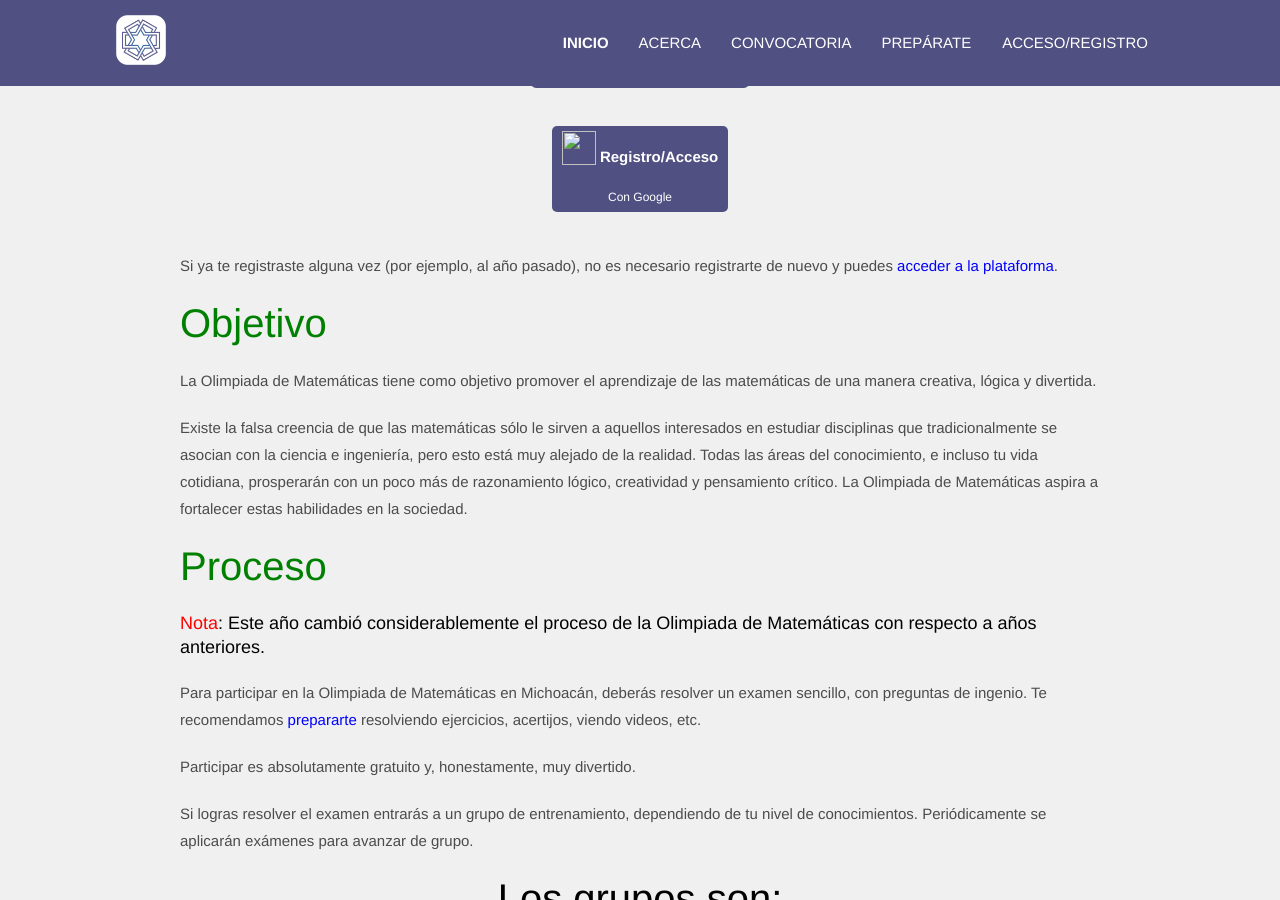
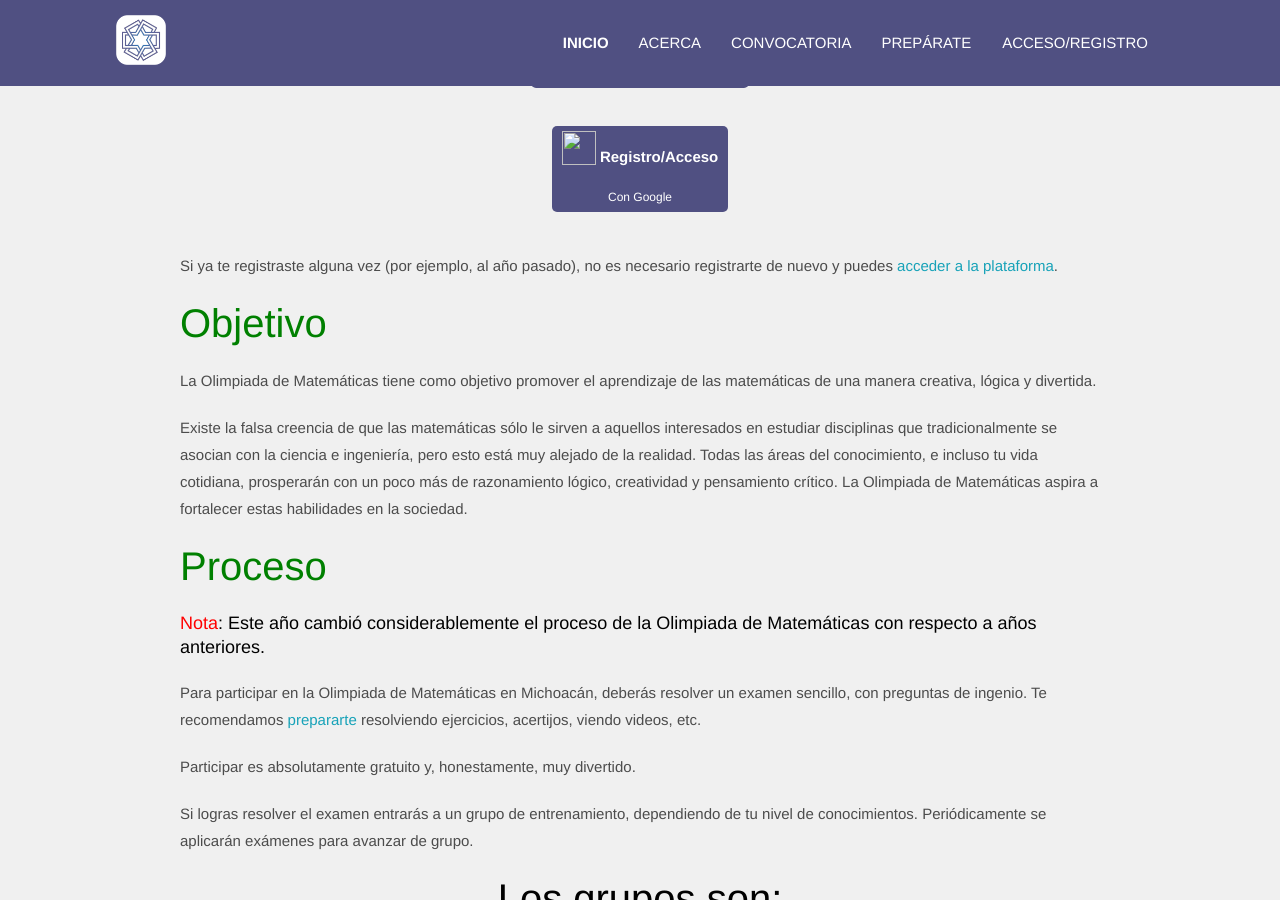
Before and after one commit to OlimpiadaMatematicasMichoacan/WOMM, a Jekyll site: the page built from _pages/convocatoria.md, in a window 1280 px wide and 900 px high, scrolled down 1251 px. Built offline with Jekyll 4.4.1, drawn with Linux system fonts in a browser that asks for light colours.

Commit message:
Update convocatoria.md

```diff
--- a/_pages/convocatoria.md
+++ b/_pages/convocatoria.md
@@ -46,7 +46,7 @@ En ambas fechas puedes escoger qué día haces el examen, y una vez que avanzas
 
 </center>
 
-Si ya te registraste alguna vez (por ejemplo, al año pasado), no es necesario registrarte de nuevo y puedes <a href="https://registro.olimpiadamatematicasmichoacan.org:8443/login/index.php">acceder a la plataforma</a>.
+Si ya te registraste alguna vez (por ejemplo, al año pasado), no es necesario registrarte de nuevo y puedes <a class="text-info" href="https://registro.olimpiadamatematicasmichoacan.org:8443/login/index.php">acceder a la plataforma</a>.
 
 
 ### <span style="color:green"> Objetivo</span>
@@ -59,7 +59,7 @@ Existe la falsa creencia de que las matemáticas sólo le sirven a aquellos inte
 
 ##### <strong><span style="color:red">Nota</span></strong>: Este año cambió considerablemente el proceso de la Olimpiada de Matemáticas con respecto a años anteriores.
 
-Para participar en la Olimpiada de Matemáticas en Michoacán, deberás resolver un examen sencillo, con preguntas de ingenio. Te recomendamos [prepararte](/preparate) resolviendo ejercicios, acertijos, viendo videos, etc.
+Para participar en la Olimpiada de Matemáticas en Michoacán, deberás resolver un examen sencillo, con preguntas de ingenio. Te recomendamos <a class="text-info" href="/preparate">prepararte</a> resolviendo ejercicios, acertijos, viendo videos, etc.
 
 Participar es absolutamente gratuito y, honestamente, muy divertido.
 
@@ -155,7 +155,7 @@ Cuando Michoacán participe en algún concurso (nacional, regional, nacional OMM
 <details>
 <summary>¿Es gratis participar?</summary>
 <p>
-   ¡Totalmente gratis! Tanto <a href=''>presentar el examen</a> como el <a href='https://registro.olimpiadamatematicasmichoacan.org:8443/course/view.php?id=8'>curso en línea de entrenamiento</a>
+   ¡Totalmente gratis! Tanto <a href=''>presentar el examen</a> como el <a class="text-info" href='https://registro.olimpiadamatematicasmichoacan.org:8443/course/view.php?id=8'>curso en línea de entrenamiento</a>
 </p>
 </details>
 
@@ -163,7 +163,7 @@ Cuando Michoacán participe en algún concurso (nacional, regional, nacional OMM
 <details>
 <summary>Muy bien, me convencieron. ¿Cómo me preparo para el examen inicial?</summary>
 <p>
-¡Muy buena actitud! La recomendación es practicar resolviendo ejercicios. Al <a href="/registro">registrarte</a>, puedes hacer un exámenes de práctica (¡incluyen soluciones!) y un entrenamiento en video (con ejercicios) de algunos conceptos básicos. Aquí hay algunos <a href="/preparate">recursos para prepararte</a>
+¡Muy buena actitud! La recomendación es practicar resolviendo ejercicios. Al <a class="text-info" href="/registro">registrarte</a>, puedes hacer un exámenes de práctica (¡incluyen soluciones!) y un entrenamiento en video (con ejercicios) de algunos conceptos básicos. Aquí hay algunos <a class="text-info" href="/preparate">recursos para prepararte</a>
 </p>
 </details>
 
@@ -242,7 +242,7 @@ Quiero ayudarles a hacerle difusión al evento. ¿Cómo?
 Soy profe de matemáticas. ¿Cómo puedo entrenar a mis estudiantes?
 </summary>
 <p>
-Primero que nada, ¡muchísimas gracias por el interés en la Olimpiada! En la Olimpiada agradecemos mucho la labor de quienes enseñan matemáticas. Te recomendamos <a class="text-info" data-toggle="modal" data-target="#loginModal">registrarte</a> en la plataforma, pues hay opción de registro para profes también. Podrías, por ejemplo, ayudar a estudiantes a avanzar en el curso de entrenamiento, aplicar los exámenes ahí descritos y ayudarles a comprender la solución, etcétera. En la sección de <a href="/preparate">prepárate</a> también hay material.
+Primero que nada, ¡muchísimas gracias por el interés en la Olimpiada! En la Olimpiada agradecemos mucho la labor de quienes enseñan matemáticas. Te recomendamos <a class="text-info" data-toggle="modal" data-target="#loginModal">registrarte</a> en la plataforma, pues hay opción de registro para profes también. Podrías, por ejemplo, ayudar a estudiantes a avanzar en el curso de entrenamiento, aplicar los exámenes ahí descritos y ayudarles a comprender la solución, etcétera. En la sección de <a class="text-info" href="/preparate">prepárate</a> también hay material.
 </p>
 </details>
 
@@ -251,7 +251,7 @@ Primero que nada, ¡muchísimas gracias por el interés en la Olimpiada! En la O
 Tengo otra duda.
 </summary>
 <p>
-Escríbenos a <a href="mailto:olimpiada.omm@gmail.com">este correo</a>
+Escríbenos a <a class="text-info" href="mailto:olimpiada.omm@gmail.com">este correo</a>
 </p>
 </details>
 
```
